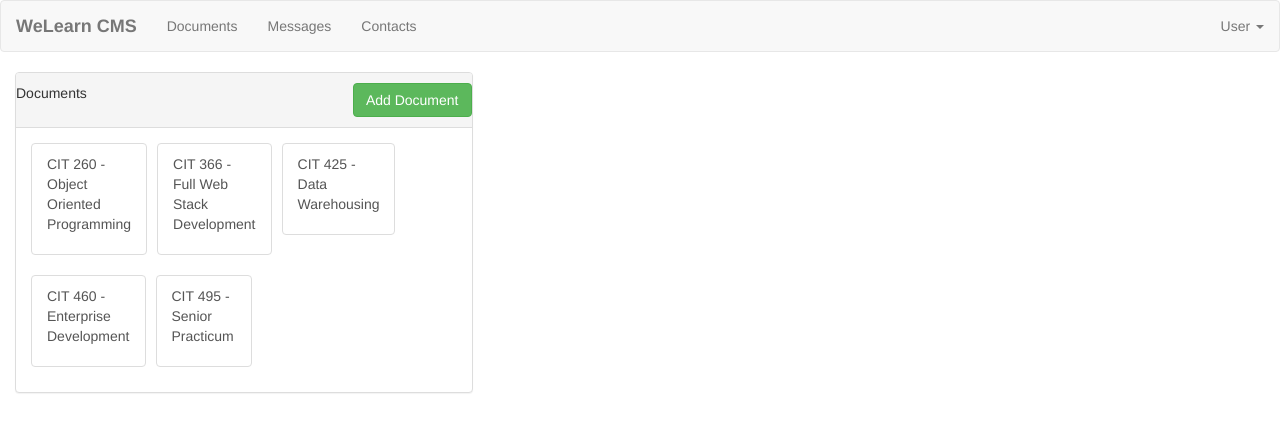
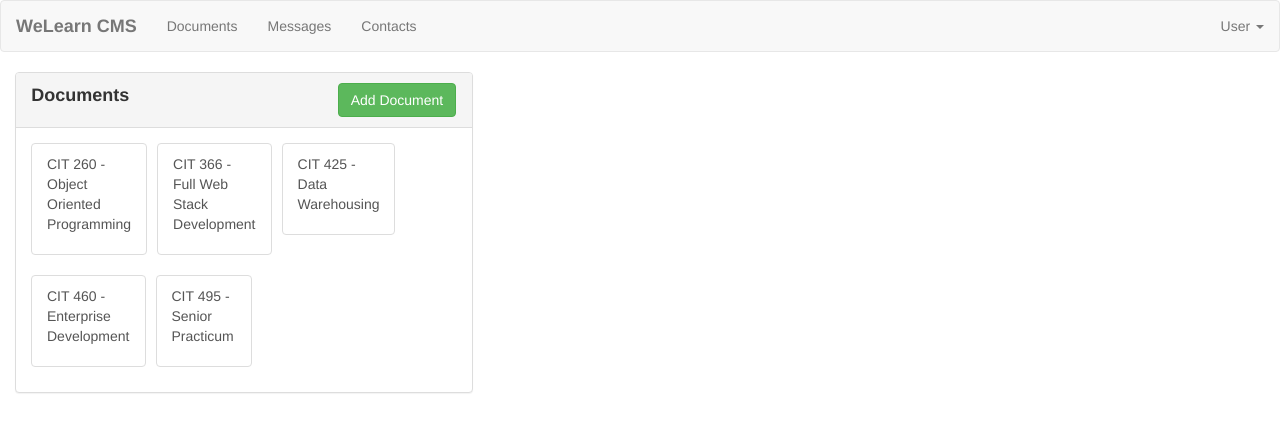
Before and after one commit to andrewpjlewis/cms, an Angular app: page / in a window 1280 px wide. Shown: the top 432 px of the page. Built offline with nearby package versions, Linux system fonts and the light colour scheme.

Commit message:
margin and font sizing fix W04 Assignment

```diff
--- a/src/app/documents/document-detail/document-detail.css
+++ b/src/app/documents/document-detail/document-detail.css
@@ -13,3 +13,8 @@
   margin-left:1rem;
   margin-right:1rem;
 }
+
+.pull-right {
+  display: flex;
+  gap: 1rem;
+}
--- a/src/app/documents/document-list/document-list.css
+++ b/src/app/documents/document-list/document-list.css
@@ -6,6 +6,18 @@
   gap: 1rem;
 }
 
+.row {
+  margin-left:.025rem;
+  margin-right:.025rem;
+}
+
+.title {
+  font-weight: bold;
+  font-size: 18px;
+}
+
+
+
 .center-panel cms-document-item {
   flex: 0 0 calc(25% - 1rem);
   box-sizing: border-box;
```
Also changed, not shown: src/app/documents/document-detail/document-detail.html (line endings or trailing spaces).
